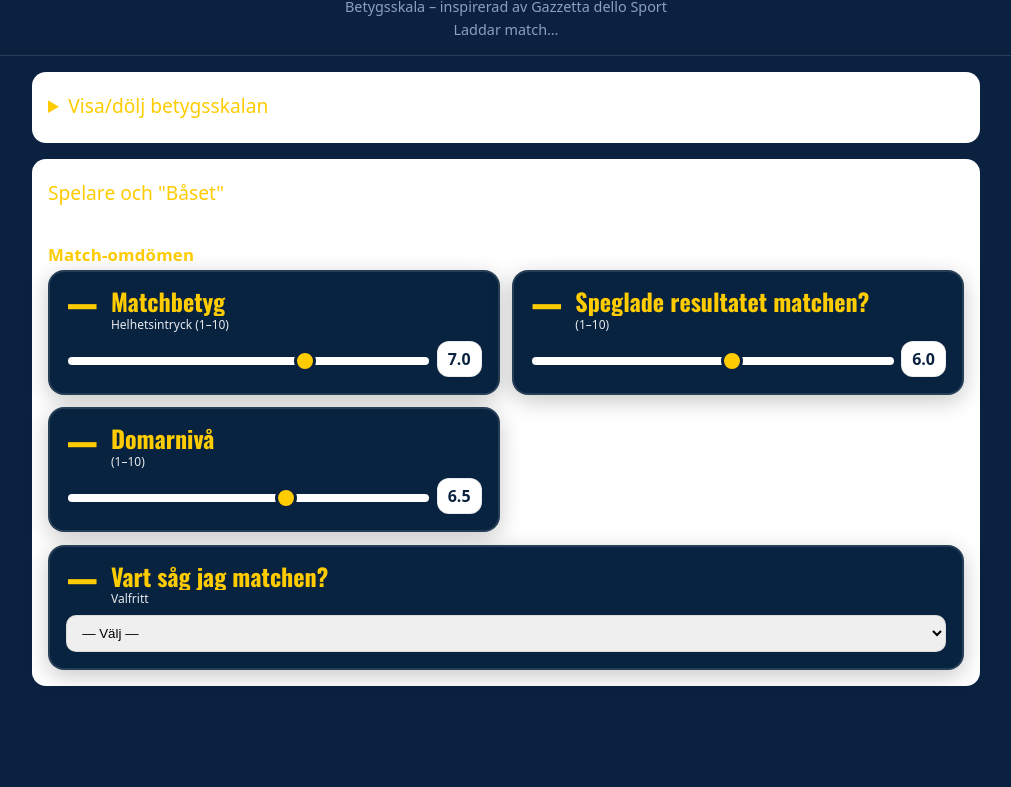
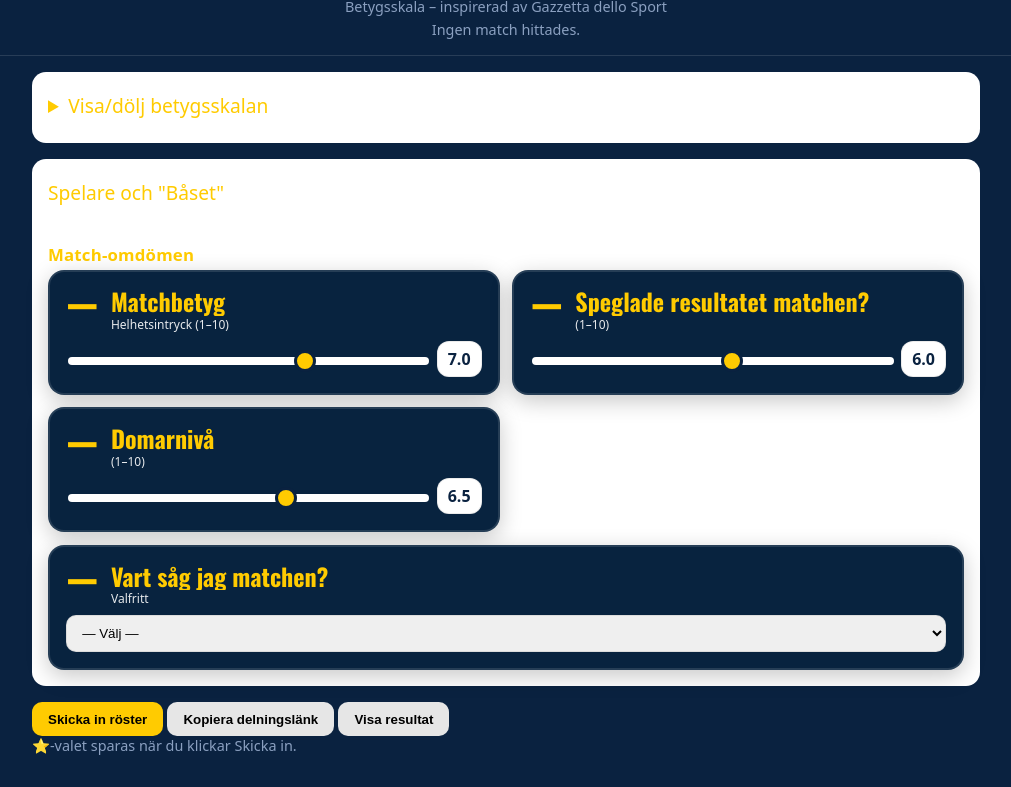
Before and after one commit to hnrkB84/matchratings, a website: page public/index.html in a window 1280 px wide. Shown: the part 54-841 px from the top of the page, without its empty margins (134-1145 px from the left). Before the commit the page ends 800 px from the top, so only its background shows below. Drawn offline with nearby package versions, Linux system fonts and the light colour scheme; no server answers.

Commit message:
rättelse index matchladdning

```diff
--- a/public/index.html
+++ b/public/index.html
@@ -123,6 +123,13 @@ Välj ⭐ för att markera matchens bästa HV-spelare.
           </select>
         </div>
       </div>
+    </div>
+      <!-- KNAPPRAD: läggs direkt efter cardet ovan -->
+    <div class="row" style="margin:1rem 0;">
+    <button class="btn" id="saveAllBtn">Skicka in röster</button>
+    <button class="btn secondary" id="copyLinkBtn">Kopiera delningslänk</button>
+    <button class="btn secondary" onclick="location.href='resultat.html'">Visa resultat</button>
+    <div class="muted">⭐-valet sparas när du klickar Skicka in.</div>
     </div>
 
 <script>
@@ -253,8 +260,11 @@ async function saveAll(){
 }
 
 /* ======= Init ======= */
-document.getElementById("saveAllBtn").addEventListener("click", saveAll);
-document.getElementById("copyLinkBtn").addEventListener("click", copyLink);
+    const saveBtn = document.getElementById("saveAllBtn");
+  if (saveBtn) saveBtn.addEventListener("click", saveAll);
+
+    const copyBtn = document.getElementById("copyLinkBtn");
+  if (copyBtn) copyBtn.addEventListener("click", copyLink);
 
 (async function init(){
   // Hämta "current" (öppen röstning), annars "latest"
```
